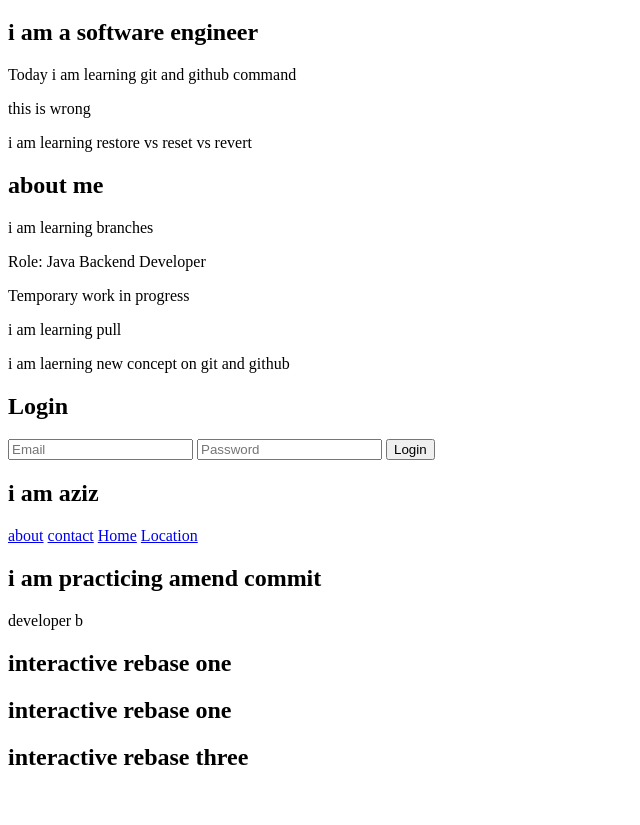
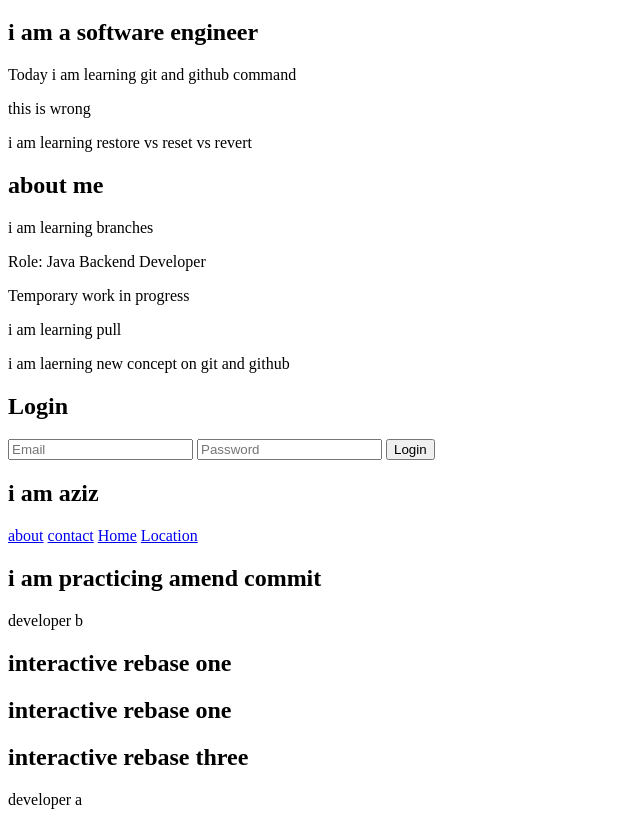
Before and after one commit to skazizul/git-practice, a plain HTML site: page index.html in a window 1280 px wide. Shown: the part 61-886 px from the top of the page, without its empty margins (0-640 px from the left). Before the commit the page ends 852 px from the top, so only its background shows below. Drawn offline with Linux system fonts and the light colour scheme.

Commit message:
developer a

```diff
--- a/index.html
+++ b/index.html
@@ -38,6 +38,7 @@
   <h2>interactive rebase one</h2>
   <h2>interactive rebase one</h2>
   <h2>interactive rebase three</h2>
+  <p>developer a</p>
 </section>
 </body>
 </html>
```
